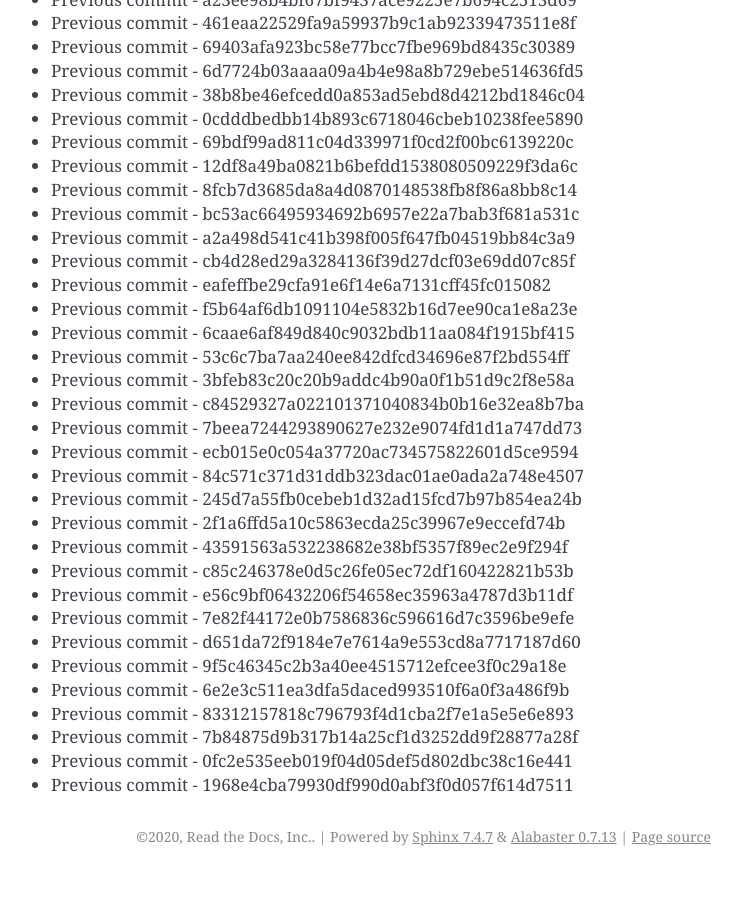
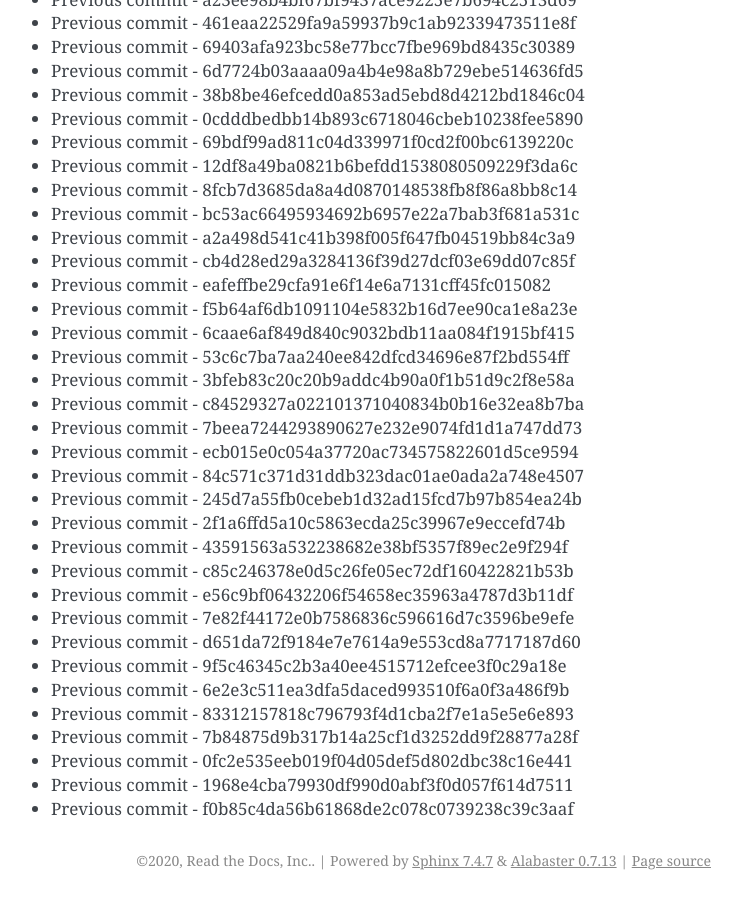
Before and after one commit to readthedocs/rtd-git-stresstest, a Sphinx documentation site: the page built from docs/updates.rst, in a window 1280 px wide and 900 px high, scrolled down 74093 px. Shown: the whole window, without its empty margins (399-1141 px from the left). Built offline with Sphinx 7.4.7, drawn with Linux system fonts in a browser that asks for light colours; before the commit the page ends 74969 px from its top, so only the background shows below that.

Commit message:
Generating commit from previous: f0b85c4da56b61868de2c078c0739238c39c3aaf

```diff
--- a/docs/updates.rst
+++ b/docs/updates.rst
@@ -3145,3 +3145,4 @@ It can be tested for any performance characteristics.
 * Previous commit - 7b84875d9b317b14a25cf1d3252dd9f28877a28f
 * Previous commit - 0fc2e535eeb019f04d05def5d802dbc38c16e441
 * Previous commit - 1968e4cba79930df990d0abf3f0d057f614d7511
+* Previous commit - f0b85c4da56b61868de2c078c0739238c39c3aaf
```
